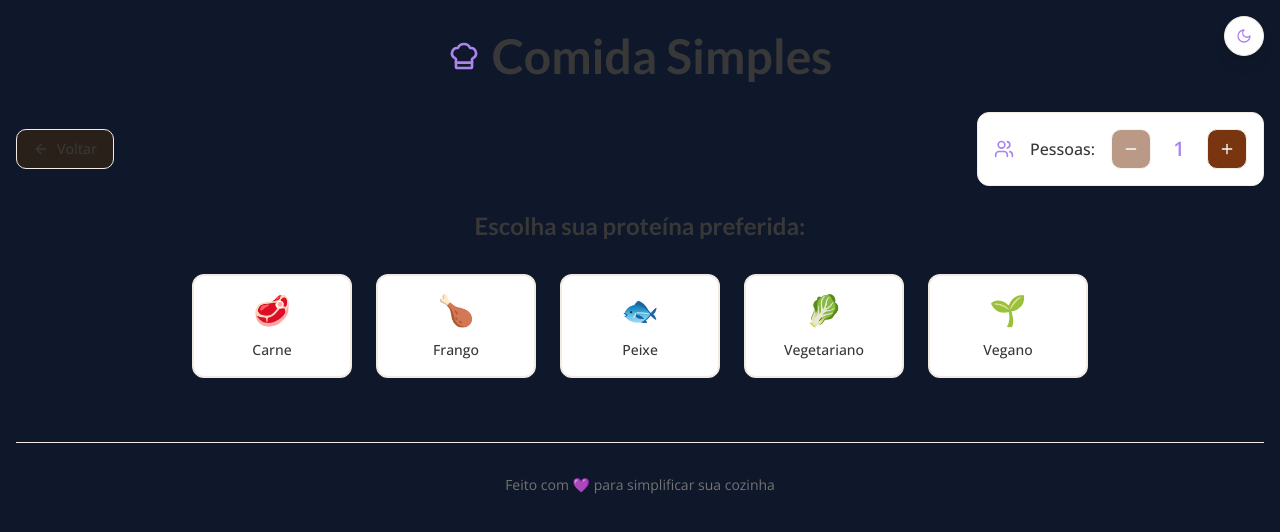
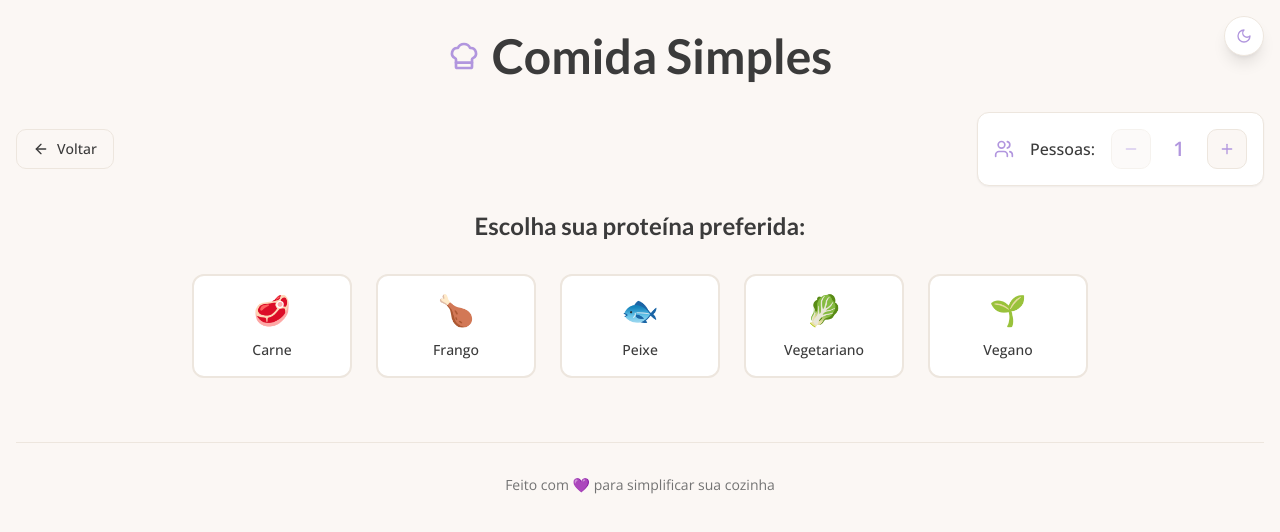
Before and after one commit to joaovitormarcili0/simples-cardapio-semanal, a React (Vite) app: page / in a window 1280 px wide. Both pictures are taken after a click on the button 466 px from the left and 396 px from the top of the page. Shown: the top 532 px of the page. Built offline with nearby package versions, Linux system fonts and the light colour scheme.

Commit message:
Refactor: Improve UI with pastel color palette
Implement a pastel color palette for light and dark modes, improve contrast, and refine UI elements for better aesthetics and usability. Use CSS variables for color management and ensure accessibility.

```diff
--- a/src/components/PersonCounter.tsx
+++ b/src/components/PersonCounter.tsx
@@ -1,9 +1,12 @@
+
 import { Minus, Plus, Users } from 'lucide-react';
 import { Button } from '@/components/ui/button';
+
 interface PersonCounterProps {
   count: number;
   onChange: (count: number) => void;
 }
+
 const PersonCounter = ({
   count,
   onChange
@@ -13,17 +16,26 @@ const PersonCounter = ({
       onChange(count - 1);
     }
   };
+
   const handleIncrease = () => {
     if (count < 10) {
       onChange(count + 1);
     }
   };
-  return <div className="person-counter">
+
+  return (
+    <div className="person-counter">
       <Users className="h-5 w-5 text-primary" />
       <span className="text-foreground font-medium">Pessoas:</span>
 
       <div className="flex items-center gap-3">
-        <Button variant="outline" size="icon" onClick={handleDecrease} disabled={count <= 1} className="counter-button text-slate-50 bg-amber-900 hover:bg-amber-800">
+        <Button
+          variant="outline"
+          size="icon"
+          onClick={handleDecrease}
+          disabled={count <= 1}
+          className="counter-button"
+        >
           <Minus className="h-4 w-4" />
         </Button>
 
@@ -31,10 +43,18 @@ const PersonCounter = ({
           {count}
         </span>
 
-        <Button variant="outline" size="icon" onClick={handleIncrease} disabled={count >= 10} className="counter-button bg-amber-900 hover:bg-amber-800 text-slate-50">
+        <Button
+          variant="outline"
+          size="icon"
+          onClick={handleIncrease}
+          disabled={count >= 10}
+          className="counter-button"
+        >
           <Plus className="h-4 w-4" />
         </Button>
       </div>
-    </div>;
+    </div>
+  );
 };
+
 export default PersonCounter;
--- a/src/components/WeeklyPlanner.tsx
+++ b/src/components/WeeklyPlanner.tsx
@@ -1,13 +1,16 @@
+
 import { useState } from 'react';
 import { Button } from '@/components/ui/button';
 import { Select, SelectContent, SelectItem, SelectTrigger, SelectValue } from '@/components/ui/select';
 import { RecipeCategory, WeeklyMenu } from '@/types/recipe';
 import { getRandomRecipeByCategory } from '@/data/recipes';
 import { Shuffle, Download } from 'lucide-react';
+
 interface WeeklyPlannerProps {
   servings: number;
   onMenuGenerated: (menu: WeeklyMenu) => void;
 }
+
 const WeeklyPlanner = ({
   servings,
   onMenuGenerated
@@ -25,58 +28,34 @@ const WeeklyPlanner = ({
     thursday: 'vegetariano',
     friday: 'vegano'
   });
-  const days = [{
-    key: 'monday',
-    label: 'Segunda-feira',
-    emoji: '🌟'
-  }, {
-    key: 'tuesday',
-    label: 'Terça-feira',
-    emoji: '🔥'
-  }, {
-    key: 'wednesday',
-    label: 'Quarta-feira',
-    emoji: '🌊'
-  }, {
-    key: 'thursday',
-    label: 'Quinta-feira',
-    emoji: '🌿'
-  }, {
-    key: 'friday',
-    label: 'Sexta-feira',
-    emoji: '💚'
-  }];
+
+  const days = [
+    { key: 'monday', label: 'Segunda-feira' },
+    { key: 'tuesday', label: 'Terça-feira' },
+    { key: 'wednesday', label: 'Quarta-feira' },
+    { key: 'thursday', label: 'Quinta-feira' },
+    { key: 'friday', label: 'Sexta-feira' }
+  ];
+
   const categories: {
     value: RecipeCategory;
     label: string;
     emoji: string;
-  }[] = [{
-    value: 'carne',
-    label: 'Carne',
-    emoji: '🥩'
-  }, {
-    value: 'frango',
-    label: 'Frango',
-    emoji: '🍗'
-  }, {
-    value: 'peixe',
-    label: 'Peixe',
-    emoji: '🐟'
-  }, {
-    value: 'vegetariano',
-    label: 'Vegetariano',
-    emoji: '🥬'
-  }, {
-    value: 'vegano',
-    label: 'Vegano',
-    emoji: '🌱'
-  }];
+  }[] = [
+    { value: 'carne', label: 'Carne', emoji: '🥩' },
+    { value: 'frango', label: 'Frango', emoji: '🍗' },
+    { value: 'peixe', label: 'Peixe', emoji: '🐟' },
+    { value: 'vegetariano', label: 'Vegetariano', emoji: '🥬' },
+    { value: 'vegano', label: 'Vegano', emoji: '🌱' }
+  ];
+
   const handleCategoryChange = (day: keyof typeof selectedCategories, category: RecipeCategory) => {
     setSelectedCategories(prev => ({
       ...prev,
       [day]: category
     }));
   };
+
   const generateMenu = () => {
     const menu: WeeklyMenu = {
       monday: getRandomRecipeByCategory(selectedCategories.monday),
@@ -87,6 +66,7 @@ const WeeklyPlanner = ({
     };
     onMenuGenerated(menu);
   };
+
   const randomizeCategories = () => {
     const randomCategories = categories.map(c => c.value);
     setSelectedCategories({
@@ -97,53 +77,68 @@ const WeeklyPlanner = ({
       friday: randomCategories[Math.floor(Math.random() * randomCategories.length)]
     });
   };
-  return <div className="w-full max-w-4xl animate-fade-in">
+
+  return (
+    <div className="w-full max-w-4xl animate-fade-in">
       <div className="text-center mb-8">
-        <h2 className="text-3xl font-bold font-lato text-gray-900 dark:text-white mb-2">
+        <h2 className="text-3xl font-bold font-lato text-foreground mb-2">
           Monte seu Cardápio Semanal 📅
         </h2>
-        <p className="text-gray-600 dark:text-gray-400">
+        <p className="text-muted-foreground">
           Escolha o tipo de prato para cada dia da semana
         </p>
       </div>
 
       <div className="recipe-card">
         <div className="grid grid-cols-1 md:grid-cols-2 lg:grid-cols-3 gap-4 mb-6">
-          {days.map(day => <div key={day.key} className="space-y-3">
-              <div className="flex items-center gap-2">
-
-                <label className="font-medium text-gray-700 dark:text-gray-300">
-                  {day.label}
-                </label>
-              </div>
-              <Select value={selectedCategories[day.key as keyof typeof selectedCategories]} onValueChange={(value: RecipeCategory) => handleCategoryChange(day.key as keyof typeof selectedCategories, value)}>
-                <SelectTrigger className="w-full">
+          {days.map(day => (
+            <div key={day.key} className="space-y-3">
+              <label className="font-medium text-foreground">
+                {day.label}
+              </label>
+              <Select
+                value={selectedCategories[day.key as keyof typeof selectedCategories]}
+                onValueChange={(value: RecipeCategory) => handleCategoryChange(day.key as keyof typeof selectedCategories, value)}
+              >
+                <SelectTrigger className="select-trigger">
                   <SelectValue />
                 </SelectTrigger>
-                <SelectContent className="bg-white dark:bg-gray-800 border border-gray-200 dark:border-gray-700">
-                  {categories.map(category => <SelectItem key={category.value} value={category.value}>
+                <SelectContent className="select-content">
+                  {categories.map(category => (
+                    <SelectItem key={category.value} value={category.value}>
                       <div className="flex items-center gap-2">
                         <span>{category.emoji}</span>
                         <span>{category.label}</span>
                       </div>
-                    </SelectItem>)}
+                    </SelectItem>
+                  ))}
                 </SelectContent>
               </Select>
-            </div>)}
+            </div>
+          ))}
         </div>
 
         <div className="flex flex-col sm:flex-row gap-4 justify-center">
-          <Button onClick={randomizeCategories} variant="outline" className="flex items-center gap-2 border-lilac-300 hover:bg-lilac-50 hover:border-lilac-400 text-lilac-700 dark:border-lilac-600 dark:text-lilac-300 dark:hover:bg-lilac-900">
+          <Button
+            onClick={randomizeCategories}
+            variant="outline"
+            className="flex items-center gap-2 hover:bg-accent/20 border-border hover:border-primary/40"
+          >
             <Shuffle className="h-4 w-4" />
             Aleatorizar
           </Button>
 
-          <Button onClick={generateMenu} className="flex items-center gap-2 bg-lilac-500 hover:bg-lilac-600 text-white px-8 py-3 text-lg">
+          <Button
+            onClick={generateMenu}
+            className="flex items-center gap-2 bg-primary hover:bg-primary/90 text-primary-foreground px-8 py-3 text-lg shadow-soft hover:shadow-soft-lg"
+          >
             <Download className="h-5 w-5" />
             Gerar Cardápio da Semana
           </Button>
         </div>
       </div>
-    </div>;
+    </div>
+  );
 };
+
 export default WeeklyPlanner;
--- a/src/index.css
+++ b/src/index.css
@@ -3,51 +3,53 @@
 @tailwind components;
 @tailwind utilities;
 
-/* Sistema de design com paleta pastel para Comida Simples */
+/* Sistema de design com paleta pastel suave para Comida Simples */
 
 @layer base {
   :root {
-    --background: 31 24 13; /* #FFF8F1 convertido para HSL */
-    --foreground: 0 0 22; /* #3A3A3A convertido para HSL */
+    /* Light Mode - Tons pastéis suaves */
+    --background: 31 42 97; /* #FFF8F1 convertido para HSL */
+    --foreground: 0 0 23; /* #3A3A3A convertido para HSL */
 
-    --card: 0 0 100; /* branco para cards */
-    --card-foreground: 0 0 22;
+    --card: 0 0 100; /* #FFFFFF */
+    --card-foreground: 0 0 23;
 
     --popover: 0 0 100;
-    --popover-foreground: 0 0 22;
+    --popover-foreground: 0 0 23;
 
-    --primary: 262 74 72; /* #B388EB convertido para HSL */
+    --primary: 262 52 73; /* #B388EB - lilás pastel */
     --primary-foreground: 0 0 100;
 
-    --secondary: 32 100 89; /* #FFD6A5 convertido para HSL */
-    --secondary-foreground: 0 0 22;
+    --secondary: 32 100 89; /* #FFD6A5 - pêssego pastel */
+    --secondary-foreground: 0 0 23;
 
-    --muted: 31 24 97; /* tom mais claro do background */
+    --muted: 32 29 95; /* #FAF3EB - tom mais claro do background */
     --muted-foreground: 0 0 45;
 
-    --accent: 120 100 90; /* #CAFFBF convertido para HSL */
-    --accent-foreground: 0 0 22;
+    --accent: 210 100 82; /* #A0C4FF - azul pastel */
+    --accent-foreground: 0 0 23;
 
     --destructive: 0 84 60;
     --destructive-foreground: 0 0 100;
 
-    --border: 32 35 92;
-    --input: 32 35 92;
-    --ring: 262 74 72;
+    --border: 32 29 90; /* tom suave para bordas */
+    --input: 32 29 90;
+    --ring: 262 52 73;
 
     --radius: 0.75rem;
 
     --sidebar-background: 0 0 100;
-    --sidebar-foreground: 0 0 22;
-    --sidebar-primary: 262 74 72;
+    --sidebar-foreground: 0 0 23;
+    --sidebar-primary: 262 52 73;
     --sidebar-primary-foreground: 0 0 100;
-    --sidebar-accent: 31 24 97;
-    --sidebar-accent-foreground: 0 0 22;
-    --sidebar-border: 32 35 92;
-    --sidebar-ring: 262 74 72;
+    --sidebar-accent: 32 29 95;
+    --sidebar-accent-foreground: 0 0 23;
+    --sidebar-border: 32 29 90;
+    --sidebar-ring: 262 52 73;
   }
 
   .dark {
+    /* Dark Mode - Tons pastéis escuros aconchegantes */
     --background: 251 25 15; /* #1E1B2E convertido para HSL */
     --foreground: 29 14 95; /* #F2E9E4 convertido para HSL */
 
@@ -57,16 +59,16 @@
     --popover: 251 25 20;
     --popover-foreground: 29 14 95;
 
-    --primary: 204 100 87; /* #BDE0FE convertido para HSL */
+    --primary: 204 100 87; /* #BDE0FE - azul pastel claro */
     --primary-foreground: 251 25 15;
 
-    --secondary: 0 100 90; /* #FFCBCB convertido para HSL */
+    --secondary: 0 100 90; /* #FFCBCB - rosa pastel */
     --secondary-foreground: 251 25 15;
 
     --muted: 251 25 25;
     --muted-foreground: 29 14 75;
 
-    --accent: 204 100 87;
+    --accent: 38 100 87; /* #FFDEB4 - pêssego pastel claro */
     --accent-foreground: 251 25 15;
 
     --destructive: 0 62 64;
@@ -104,14 +106,14 @@
 @layer components {
   .btn-mode {
     @apply bg-card hover:bg-accent/20 border-2 border-muted
-           hover:border-primary/30 text-foreground hover:text-primary
+           hover:border-primary/40 text-foreground hover:text-primary
            rounded-2xl px-8 py-6 text-lg font-medium
            transition-all duration-200 shadow-sm hover:shadow-md
            transform hover:scale-[1.02];
   }
 
   .btn-mode.selected {
-    @apply bg-primary border-primary text-primary-foreground
+    @apply bg-primary/10 border-primary text-primary
            shadow-lg transform scale-[1.02];
   }
 
@@ -121,8 +123,8 @@
   }
 
   .nutrition-badge {
-    @apply bg-secondary/30 text-foreground px-3 py-1 rounded-full
-           text-sm font-medium border border-secondary/50;
+    @apply bg-accent/20 text-foreground px-3 py-1 rounded-full
+           text-sm font-medium border border-accent/30;
   }
 
   .category-button {
@@ -141,7 +143,17 @@
   }
 
   .counter-button {
-    @apply h-8 w-8 rounded-full border-primary/30 hover:bg-primary/10
-           hover:border-primary/60 disabled:opacity-50;
+    @apply h-10 w-10 rounded-full bg-primary/10 border border-primary/30
+           hover:bg-primary/20 hover:border-primary/60 disabled:opacity-50
+           text-primary hover:text-primary transition-all duration-200;
+  }
+
+  .select-trigger {
+    @apply bg-card border-border hover:bg-accent/10
+           focus:ring-2 focus:ring-primary/20 focus:border-primary/40;
+  }
+
+  .select-content {
+    @apply bg-card border-border shadow-lg;
   }
 }
--- a/src/pages/Index.tsx
+++ b/src/pages/Index.tsx
@@ -11,7 +11,9 @@ import WeeklyMenu from '@/components/WeeklyMenu';
 import ShoppingList from '@/components/ShoppingList';
 import { getRandomRecipe, getRandomRecipeByCategory } from '@/data/recipes';
 import { Recipe, WeeklyMenu as WeeklyMenuType, RecipeCategory } from '@/types/recipe';
+
 type AppState = 'home' | 'category-selection' | 'now-result' | 'weekly-planning' | 'weekly-result';
+
 const Index = () => {
   const [appState, setAppState] = useState<AppState>('home');
   const [selectedMode, setSelectedMode] = useState<'now' | 'weekly' | null>(null);
@@ -19,6 +21,7 @@ const Index = () => {
   const [personCount, setPersonCount] = useState(1);
   const [currentRecipe, setCurrentRecipe] = useState<Recipe | null>(null);
   const [weeklyMenu, setWeeklyMenu] = useState<WeeklyMenuType | null>(null);
+
   const handleModeSelect = (mode: 'now' | 'weekly') => {
     setSelectedMode(mode);
     if (mode === 'now') {
@@ -27,16 +30,19 @@ const Index = () => {
       setAppState('weekly-planning');
     }
   };
+
   const handleCategorySelect = (category: RecipeCategory) => {
     setSelectedCategory(category);
     const recipe = getRandomRecipeByCategory(category);
     setCurrentRecipe(recipe);
     setAppState('now-result');
   };
+
   const handleMenuGenerated = (menu: WeeklyMenuType) => {
     setWeeklyMenu(menu);
     setAppState('weekly-result');
   };
+
   const goBack = () => {
     if (appState === 'category-selection') {
       setAppState('home');
@@ -53,13 +59,16 @@ const Index = () => {
       setSelectedCategory(null);
     }
   };
+
   const generateNewRecipe = () => {
     if (selectedCategory) {
       const recipe = getRandomRecipeByCategory(selectedCategory);
       setCurrentRecipe(recipe);
     }
   };
-  return <div className="min-h-screen bg-slate-900">
+
+  return (
+    <div className="min-h-screen bg-background">
       <div className="relative z-10">
         <ThemeToggle />
 
@@ -72,49 +81,77 @@ const Index = () => {
                 Comida Simples
               </h1>
             </div>
-            {appState === 'home' && <p className="text-lg text-muted-foreground max-w-2xl mx-auto">
+            {appState === 'home' && (
+              <p className="text-lg text-muted-foreground max-w-2xl mx-auto">
                 Monte seu cardápio: selecione a base de cada almoço da semana ou gere uma sugestão instantânea.
                 O Comida Simples faz o resto para você. 🍽️
-              </p>}
+              </p>
+            )}
           </header>
 
           {/* Contador de pessoas - visível em todas as telas exceto home */}
-          {appState !== 'home' && <div className="flex items-center justify-between mb-6">
-              <Button onClick={goBack} variant="outline" className="flex items-center gap-2 hover:bg-accent/50 border-border">
+          {appState !== 'home' && (
+            <div className="flex items-center justify-between mb-6">
+              <Button
+                onClick={goBack}
+                variant="outline"
+                className="flex items-center gap-2 hover:bg-accent/20 border-border hover:border-primary/40"
+              >
                 <ArrowLeft className="h-4 w-4" />
                 Voltar
               </Button>
               <PersonCounter count={personCount} onChange={setPersonCount} />
-            </div>}
+            </div>
+          )}
 
           {/* Conteúdo principal */}
           <main className="flex flex-col items-center">
-            {appState === 'home' && <>
+            {appState === 'home' && (
+              <>
                 <div className="mb-8">
                   <PersonCounter count={personCount} onChange={setPersonCount} />
                 </div>
                 <ModeSelector selectedMode={selectedMode} onModeSelect={handleModeSelect} />
-              </>}
+              </>
+            )}
 
-            {appState === 'category-selection' && <CategorySelector selectedCategory={selectedCategory} onCategorySelect={handleCategorySelect} />}
+            {appState === 'category-selection' && (
+              <CategorySelector
+                selectedCategory={selectedCategory}
+                onCategorySelect={handleCategorySelect}
+              />
+            )}
 
-            {appState === 'now-result' && currentRecipe && <div className="w-full max-w-4xl space-y-8">
+            {appState === 'now-result' && currentRecipe && (
+              <div className="w-full max-w-4xl space-y-8">
                 <div className="text-center mb-6">
                   <h2 className="text-3xl font-bold font-lato text-foreground mb-4">
                     Sua Sugestão Para Agora! ⚡
                   </h2>
-                  <Button onClick={generateNewRecipe} variant="outline" className="mb-4 hover:bg-accent/50 border-border">
+                  <Button
+                    onClick={generateNewRecipe}
+                    variant="outline"
+                    className="mb-4 hover:bg-accent/20 border-border hover:border-primary/40"
+                  >
                     🎲 Gerar Nova Sugestão
                   </Button>
                 </div>
 
                 <RecipeCard recipe={currentRecipe} servings={personCount} />
                 <ShoppingList recipes={[currentRecipe]} servings={personCount} />
-              </div>}
+              </div>
+            )}
 
-            {appState === 'weekly-planning' && <WeeklyPlanner servings={personCount} onMenuGenerated={handleMenuGenerated} />}
+            {appState === 'weekly-planning' && (
+              <WeeklyPlanner
+                servings={personCount}
+                onMenuGenerated={handleMenuGenerated}
+              />
+            )}
 
-            {appState === 'weekly-result' && weeklyMenu && <WeeklyMenu menu={weeklyMenu} servings={personCount} />}
+            {appState === 'weekly-result' && weeklyMenu && (
+              <WeeklyMenu menu={weeklyMenu} servings={personCount} />
+            )}
           </main>
 
           {/* Footer */}
@@ -125,6 +162,8 @@ const Index = () => {
           </footer>
         </div>
       </div>
-    </div>;
+    </div>
+  );
 };
+
 export default Index;
--- a/tailwind.config.ts
+++ b/tailwind.config.ts
@@ -57,19 +57,18 @@ export default {
 					DEFAULT: 'hsl(var(--card))',
 					foreground: 'hsl(var(--card-foreground))'
 				},
-				// Paleta pastel personalizada
+				// Paleta pastel adicional para casos específicos
 				pastel: {
+					pink: '#FFADAD',
+					green: '#CAFFBF',
+					mint: '#D0F4DE',
+					blue: '#A3C4F3',
+					purple: '#D5AAFF',
+					peach: '#FFD6A5',
 					cream: '#FFF8F1',
-					purple: '#B388EB',
-					orange: '#FFD6A5',
-					green: '#CAFFBF',
-					blue: '#A0C4FF',
-					pink: '#FFCBCB',
-					'light-blue': '#BDE0FE',
 					'dark-bg': '#1E1B2E',
 					'dark-card': '#2A243A',
-					'dark-text': '#F2E9E4',
-					'light-text': '#3A3A3A'
+					'dark-text': '#F2E9E4'
 				},
 				sidebar: {
 					DEFAULT: 'hsl(var(--sidebar-background))',
@@ -86,6 +85,10 @@ export default {
 				lg: 'var(--radius)',
 				md: 'calc(var(--radius) - 2px)',
 				sm: 'calc(var(--radius) - 4px)'
+			},
+			boxShadow: {
+				'soft': '0 2px 8px rgba(0, 0, 0, 0.06)',
+				'soft-lg': '0 4px 16px rgba(0, 0, 0, 0.08)',
 			},
 			keyframes: {
 				'accordion-down': {
```
